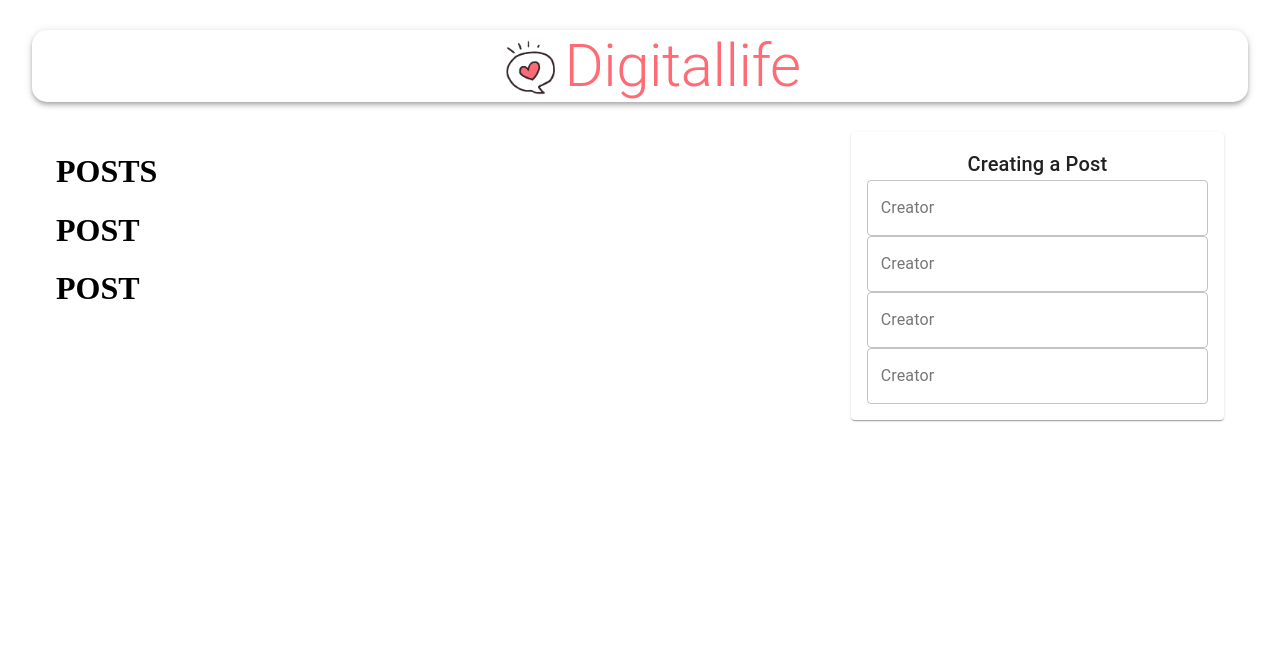
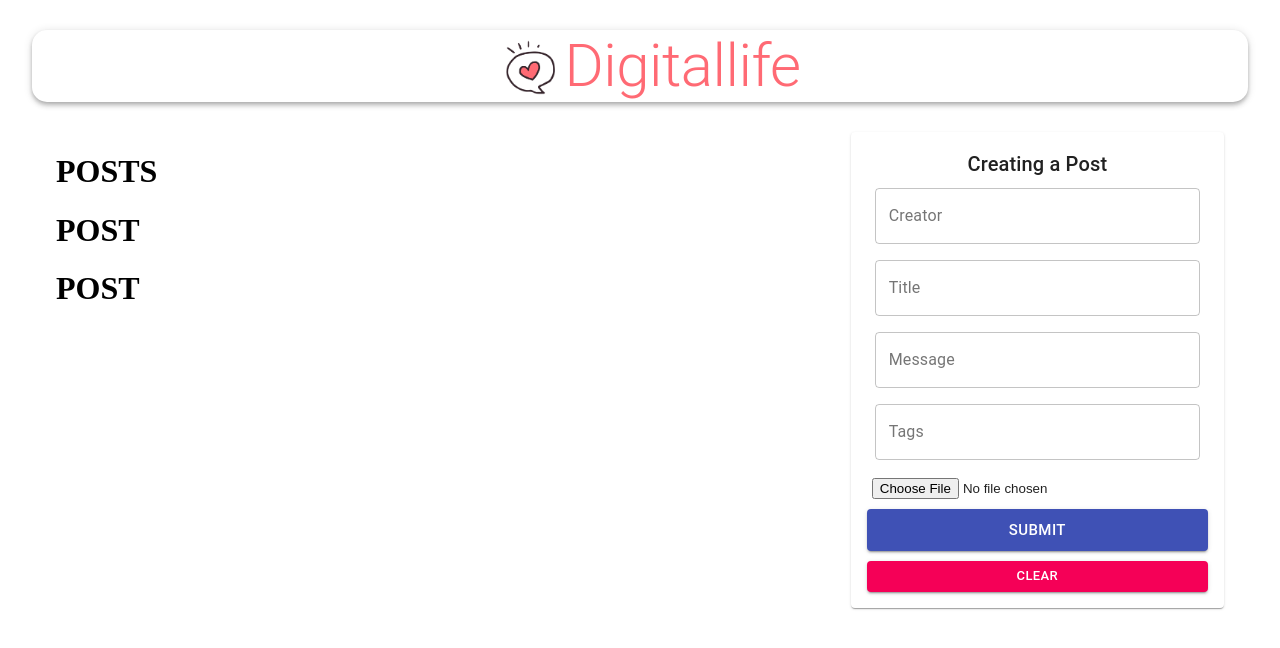
Before and after one commit to BnodpriA/digitallife, a React (Create React App) app in the folder client/: page / in a window 1280 px wide. Shown: the top 648 px of the page. Built offline with nearby package versions, Linux system fonts and the light colour scheme; no server answers.

Commit message:
Form design

```diff
--- a/client/src/components/Form/Form.js
+++ b/client/src/components/Form/Form.js
@@ -1,5 +1,6 @@
 import React, { useState } from 'react'
 import { TextField, Button, Typography, Paper } from '@material-ui/core';
+import FileBase from 'react-file-base64'
 
 import useStyles from './styles';
 const Form = () => {
@@ -10,14 +11,21 @@
 
   }
 
+  const clear = () => {
+
+  }
+
   return (
     <Paper className={classes.paper}>
-       <form autoComplete='off' noValidate className={classes.form} onSubmit={handleSubmit}>
+       <form autoComplete='off' noValidate className={`${classes.root} ${classes.form}`} onSubmit={handleSubmit}>
           <Typography variant='h6'>Creating a Post</Typography>
           <TextField name='creator' variant='outlined' label="Creator" fullWidth value={postData.creator} onChange={(e) => setPostData({ ...postData, creator: e.target.value})}/>
-          <TextField name='creator' variant='outlined' label="Creator" fullWidth value={postData.creator} onChange={(e) => setPostData({ ...postData, creator: e.target.value})}/>
-          <TextField name='creator' variant='outlined' label="Creator" fullWidth value={postData.creator} onChange={(e) => setPostData({ ...postData, creator: e.target.value})}/>
-          <TextField name='creator' variant='outlined' label="Creator" fullWidth value={postData.creator} onChange={(e) => setPostData({ ...postData, creator: e.target.value})}/>
+          <TextField name='title' variant='outlined' label="Title" fullWidth value={postData.title} onChange={(e) => setPostData({ ...postData, title: e.target.value})}/>
+          <TextField name='message' variant='outlined' label="Message" fullWidth value={postData.message} onChange={(e) => setPostData({ ...postData, message: e.target.value})}/>
+          <TextField name='tags' variant='outlined' label="Tags" fullWidth value={postData.tags} onChange={(e) => setPostData({ ...postData, tags: e.target.value})}/>
+          <div className={classes.fileInput}><FileBase type="file" multiple={false} onDone={({base64}) => setPostData({ ...postData, selectedFile: base64 })} /> </div>
+          <Button className={classes.buttonSubmit} variant="contained" color="primary" size="large" type="submit" fullWidth>Submit</Button>
+          <Button variant="contained" color="secondary" size="small" onClick={clear} fullWidth>Clear</Button>
        </form>
     </Paper>
   )
```
